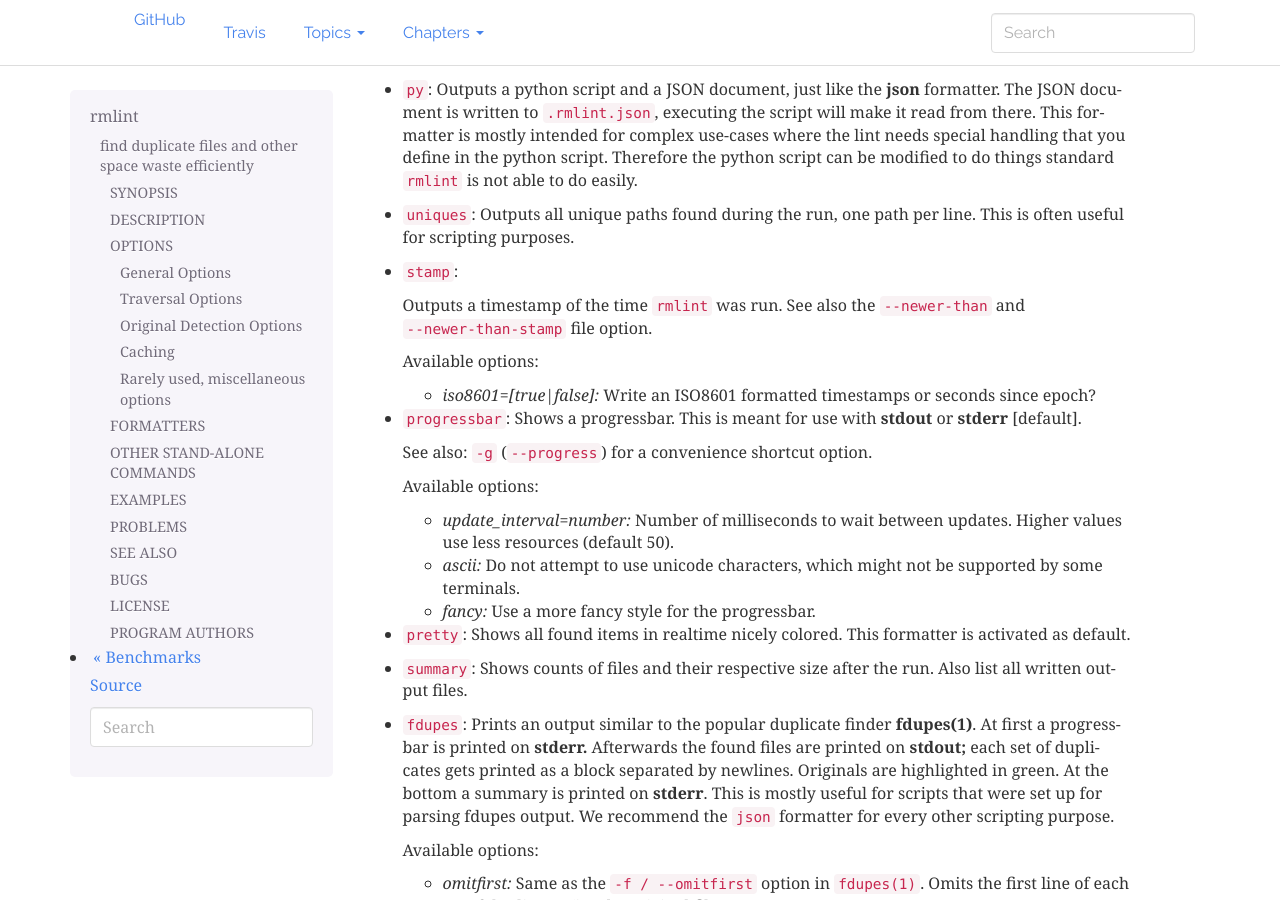
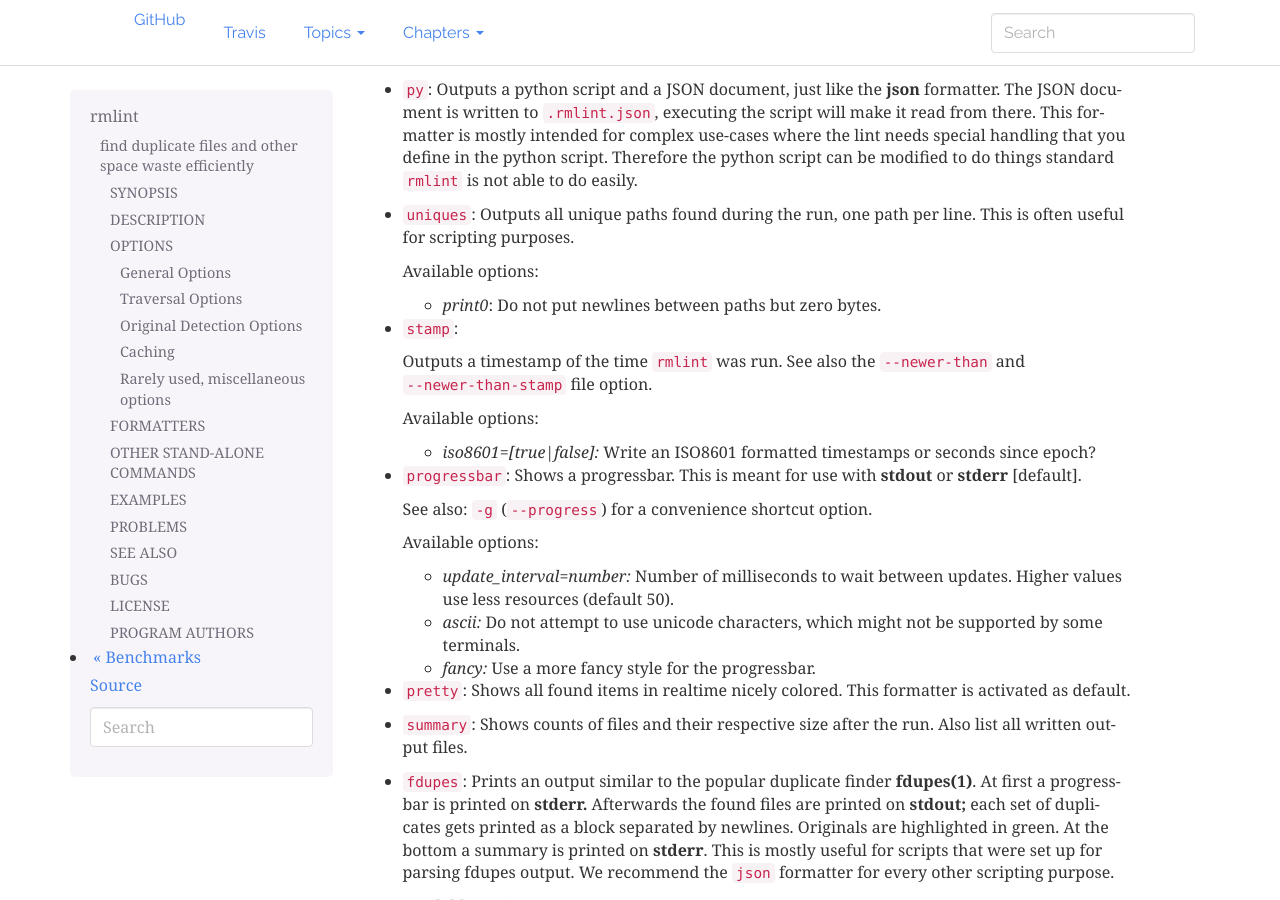
Before and after one commit to sahib/rmlint, a Sphinx documentation site: the page built from docs/rmlint.1.rst, in a window 1280 px wide and 900 px high, scrolled down 12434 px. Built offline with Sphinx 7.4.7, drawn with Linux system fonts in a browser that asks for light colours; some of the changed text lies outside the part shown.

Commit message:
docs: mention print0

```diff
--- a/docs/rmlint.1.rst
+++ b/docs/rmlint.1.rst
@@ -648,7 +648,7 @@ FORMATTERS
 * ``sh``: Output all found lint as shell script This formatter is activated
     as default.
 
-  Available options:
+  available options:
 
   * *cmd*: Specify a user defined command to run on duplicates.
     The command can be any valid ``/bin/sh``-expression. The duplicate
@@ -719,6 +719,10 @@ FORMATTERS
 
 * ``uniques``: Outputs all unique paths found during the run, one path per line.
   This is often useful for scripting purposes.
+
+  Available options:
+
+  - *print0*: Do not put newlines between paths but zero bytes.
 
 * ``stamp``:
 
```
